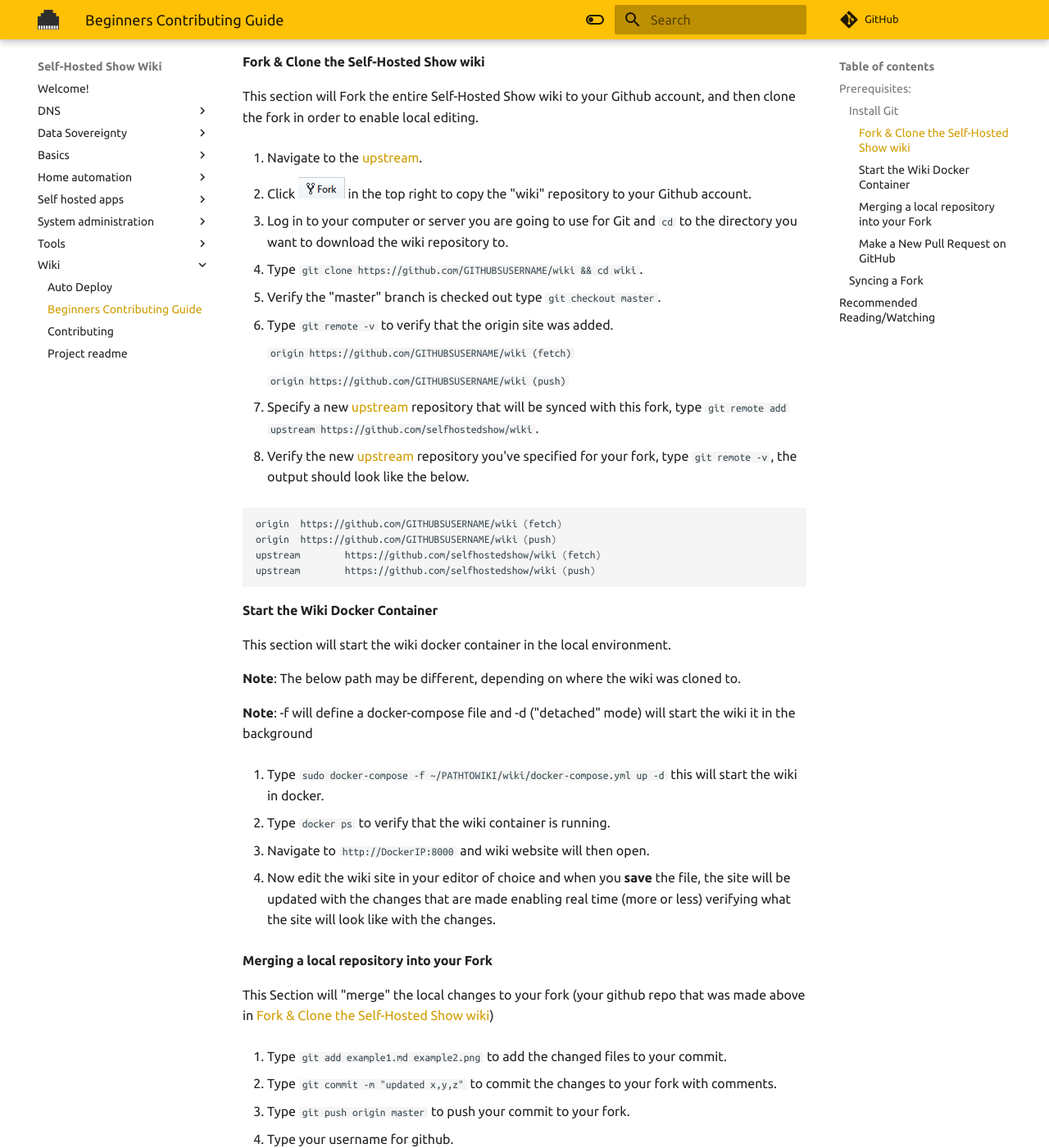
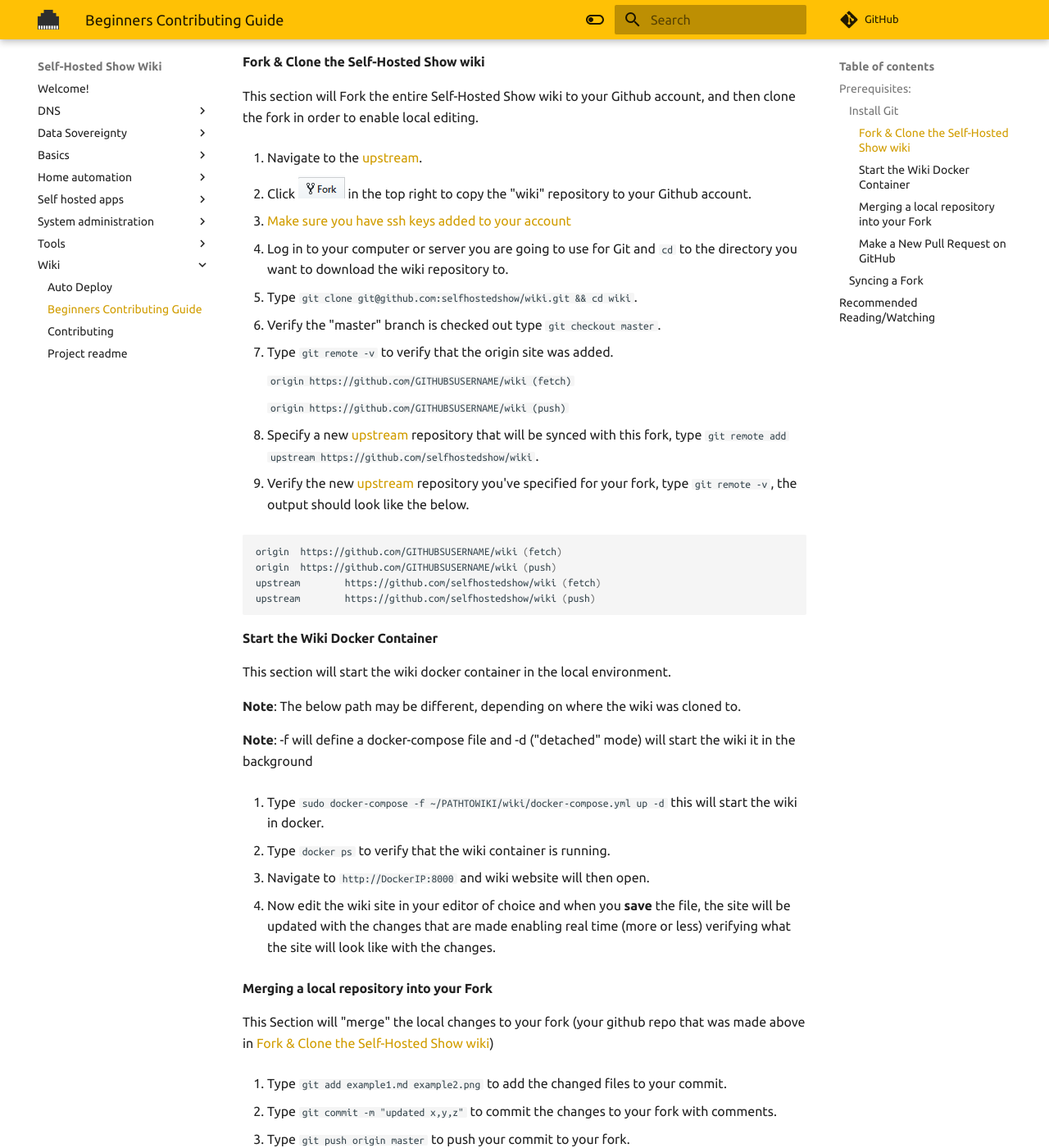
Before and after one commit to selfhostedshow/wiki, an MkDocs documentation site: the page built from docs/wiki/beginners-contributing-guide.md, in a window 1280 px wide and 1400 px high, scrolled down 730 px. Shown: the whole window at 82% size. Built offline with MkDocs 1.6.1 and Material for MkDocs 9.7.7, drawn with Linux system fonts in a browser that asks for light colours; comment, search, counter and statistics services are not loaded; some of the changed text lies outside the part shown.

Commit message:
Update beginners-contributing-guide.md
removed https clone and instructed people to use ssh

```diff
--- a/docs/wiki/beginners-contributing-guide.md
+++ b/docs/wiki/beginners-contributing-guide.md
@@ -29,9 +29,11 @@ This section will Fork the entire Self-Hosted Show wiki to your Github account,
 
 0. Click ![Fork](images/fork.png) in the top right to copy the "wiki" repository to your Github account.
 
+0. [Make sure you have ssh keys added to your account](https://docs.github.com/en/authentication/connecting-to-github-with-ssh/adding-a-new-ssh-key-to-your-github-account)
+
 0. Log in to your computer or server you are going to use for Git and `cd` to the directory you want to download the wiki repository to.
 
-0. Type `git clone https://github.com/GITHUBSUSERNAME/wiki && cd wiki`.
+0. Type `git clone git@github.com:selfhostedshow/wiki.git && cd wiki`.
 
 0. Verify the "master" branch is checked out type `git checkout master`.
 
@@ -81,10 +83,6 @@ This Section will "merge" the local changes to your fork (your github repo that
 
 0. Type  `git push origin master` to push your commit to your fork.
 
-0. Type your username for github.
-
-0. Type your password for github.
-
 #### Make a New Pull Request on GitHub
 
 This section will create a new pull request from your Github repo to the [Upstream](https://github.com/selfhostedshow/wiki) wiki site.
```
